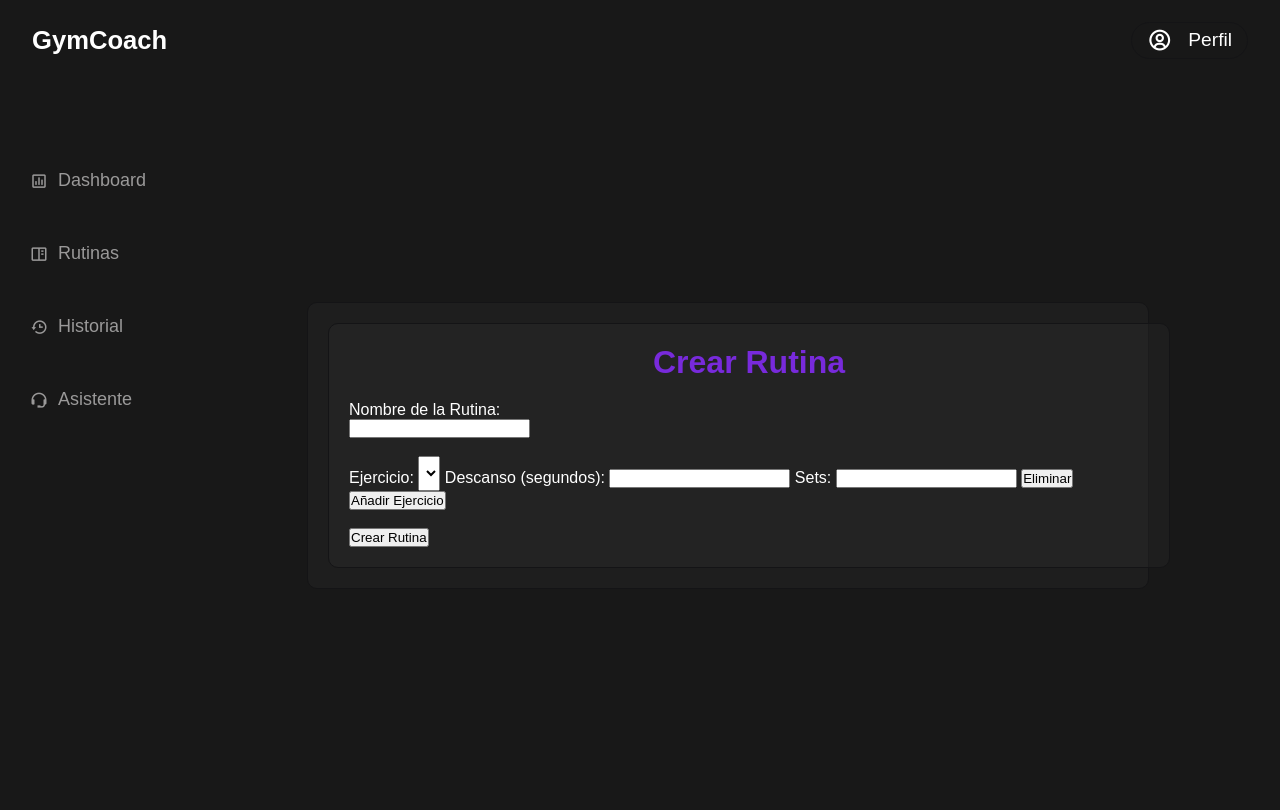
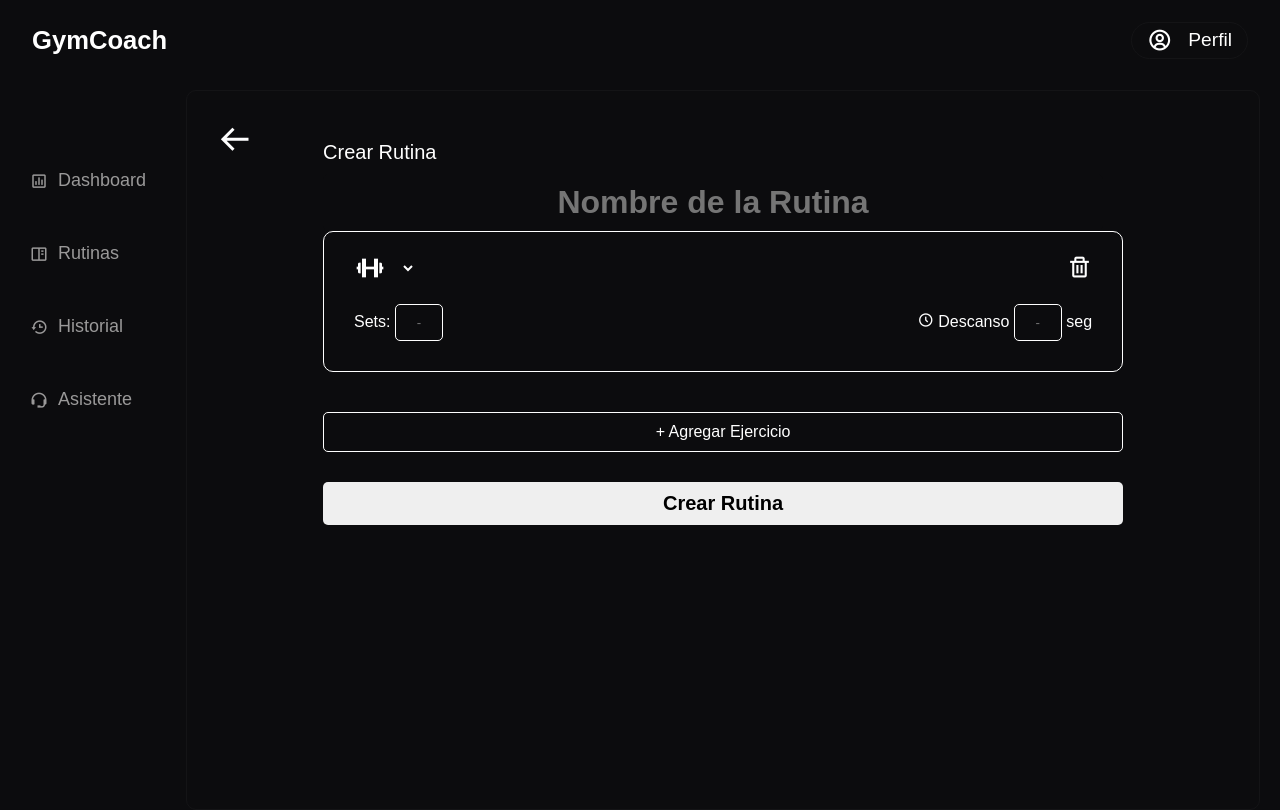
Before and after one commit to AdrianP17/GymCoach, a Flask app: page /crear_rutina in a window 1280 px wide. Run offline with Flask 3, Linux system fonts and the light colour scheme; the visitor is signed in with stand-in values (Sample User, id 1); data that the repository does not hold is empty; some libraries are stand-ins or nearby versions; some web fonts are replaced.

Commit message:
refactor: styles and templates

```diff
--- a/app/app.py
+++ b/app/app.py
@@ -118,32 +118,36 @@ def crear_rutina():
         return redirect(url_for('login'))
 
     if request.method == 'POST':
-        nombre_rutina = request.form['nombre_rutina']
-        usuario = session['usuario']
+        try:
+            nombre_rutina = request.form['nombre_rutina']
+            usuario = session['usuario']
 
-        cursor = conexion.connection.cursor()
-        # Crear la rutina
-        sql_rutina = "INSERT INTO rutina (Nombre, usuario) VALUES (%s, %s)"
-        cursor.execute(sql_rutina, (nombre_rutina, usuario))
-        conexion.connection.commit()
-        rutina_id = cursor.lastrowid
+            cursor = conexion.connection.cursor()
+            # Crear la rutina
+            sql_rutina = "INSERT INTO rutina (Nombre, usuario) VALUES (%s, %s)"
+            cursor.execute(sql_rutina, (nombre_rutina, usuario))
+            conexion.connection.commit()
+            rutina_id = cursor.lastrowid
 
-        ejercicios = request.form.getlist('ejercicio')
-        descansos = request.form.getlist('descanso')
-        sets = request.form.getlist('sets')
-        print(sets)
-        for i in range(len(ejercicios)):
-            sql_rutina_ejercicio = "INSERT INTO rutina_ejercicio (idRutina, idEjercicio, descanso, sets) VALUES (%s, %s, %s, %s)"
-            cursor.execute(sql_rutina_ejercicio, (rutina_id, ejercicios[i], descansos[i], sets[i]))
-            conexion.connection.commit()
+            ejercicios = request.form.getlist('ejercicio')
+            descansos = request.form.getlist('descanso')
+            sets = request.form.getlist('sets')
 
-        return redirect(url_for('dashboard'))
+            for i in range(len(ejercicios)):
+                sql_rutina_ejercicio = "INSERT INTO rutina_ejercicio (idRutina, idEjercicio, descanso, sets) VALUES (%s, %s, %s, %s)"
+                cursor.execute(sql_rutina_ejercicio, (rutina_id, ejercicios[i], descansos[i], sets[i]))
+                conexion.connection.commit()
+
+            return redirect(url_for('dashboard'))
+        except KeyError as e:
+            return f"Error en el formulario: Falta el campo {str(e)}", 400
 
     cursor = conexion.connection.cursor()
     cursor.execute("SELECT idEjercicio, Nombre FROM ejercicio")
     ejercicios = cursor.fetchall()
 
     return render_template('crear_rutina.html', ejercicios=ejercicios)
+
 
 @app.route('/editar_rutina/<int:id>', methods=['GET', 'POST'])
 def editar_rutina(id):
@@ -305,7 +309,7 @@ def historial():
     data = {}
     try:
         cursor = conexion.connection.cursor()
-        sql = "SELECT idSesion, Fecha, Duracion, Finalizado FROM sesion WHERE usuario = %s ORDER BY Fecha"
+        sql = "SELECT idSesion, Fecha, Duracion, volumen, numSets FROM sesion WHERE usuario = %s ORDER BY Fecha"
         cursor.execute(sql, (session['usuario'],))
         sesiones = cursor.fetchall()
         data['sesiones'] = sesiones
--- a/app/static/css/layout.css
+++ b/app/static/css/layout.css
@@ -7,7 +7,6 @@
 :root{
     --background: #0C0C0E ;
     --lighter-background: #141416;
-    --first-color: #894cda;
 }
 a{
     text-decoration: none;
@@ -97,6 +96,7 @@ input::-webkit-inner-spin-button {
     width: 100%;
     margin: 10px 20px 0 10px;
     padding: 30px 20px 10px;
+    position: relative;
 }
 .container-title{
     font-size: 2rem;
@@ -105,8 +105,7 @@ input::-webkit-inner-spin-button {
 .rutina__container{
     display: flex;
     flex-wrap: wrap;
-    gap: 20px;
-
+    gap: 40px;
 }
 .rutina{
     align-items: center;
@@ -117,11 +116,11 @@ input::-webkit-inner-spin-button {
     border-radius: 10px;
     padding: 20px;
     margin: 20px 0;
-    transition: box-shadow 0.1s;
+    transition: box-shadow 0.3s;
     position: relative;
 }
 .rutina:hover{
-    box-shadow: 1px 1px 5px white;
+    box-shadow: 1px 1px 10px white;
 }
 
 .rutina-nombre{
@@ -188,41 +187,66 @@ input::-webkit-inner-spin-button {
     color: var(--background);
     font-weight: 500;
 }
+.historial__container{
+    display: grid;
+    grid-template-columns: repeat(3, 1fr);
+    gap: 40px;
+}
 
 .historial__card{
-    display: flex;
     background-color: var(--background);
-    box-shadow: 1px 1px 20px var(--background);
-    padding: 10px;
-    align-items: center;
+    border: 1px solid var(--lighter-background);
+    border-radius: 10px;
+    height: 220px;
+    margin: 20px 0;
+    transition: box-shadow 0.1s;
     transition: background-color 0.2s;
-    justify-content: space-around;
-}
-.historial__card:first-child{
-    border-radius: 10px 10px 0 0;
-}
-.historial__card:last-child{
-    border-radius: 0 0 10px 10px;
+    overflow: hidden;
+    position: relative;
+    transition: box-shadow 0.3s;
 }
 .historial__card:hover{
-    background-color: var(--lighter-background);
+    box-shadow: 1px 1px 5px white;
 }
+
 .historial__title{
-    font-size: 1.2rem;
-    font-weight: 400;
+    color: black;
+    font-size: 1.4rem;
+    text-align: center;
+    padding: 10px;
+    border-radius: 10px;
+    font-weight: 500;
+    margin-bottom: 20px;
+    background-color: white;
 }
 .historial__desc{
-    font-size: 1rem;
-    font-weight: 200;
+    font-size: 1.1rem;
+    margin-bottom: 10px;
+    font-weight: 300;
+    margin-left: 20px;
 }
-/* .historial__container{
-    display: flex;
-    flex-wrap: wrap;
-    gap: 20px;
-    align-items: center;
-} */
+.action-card{
+    font-size: 36px;
+    color: white;
+    border: 1px solid white;
+    border-radius: 100%;
+    padding: 0px 12px;
+    position: absolute;
+    bottom: 16px;
+    right: -52px;
+    transition: right 0.3s;
+}
+.historial__card:hover .action-card {
+    right: 12px;
+}
 
 /* EDITAR RUTINA */
+.exContainer{
+    padding: 10px 30px;
+    margin-bottom: 40px;
+    border-radius: 10px;
+    border: 1px solid white;
+}
 .container__tabla {
     max-width: 800px;
     margin: auto;
@@ -274,6 +298,8 @@ input::-webkit-inner-spin-button {
     display: flex;
     justify-content: space-between;
     align-items: center;
+    margin-top: 10px;
+    margin-bottom: 20px;
 }
 .sets-container {
     margin-top: 10px;
@@ -308,6 +334,7 @@ input::-webkit-inner-spin-button {
 .remove-exercise{
     font-size: 25px;
     transition: transform 0.3s;
+    cursor: pointer;
 }
 .remove-exercise:hover{
     transform: translateY(-2px);
@@ -319,12 +346,22 @@ input::-webkit-inner-spin-button {
     border: 1px solid white;
 }
 select{
-    font-size: 28px;
+    font-size: 24px;
+    background-color: var(--background);
+    color: white;
+    border: none;
+    cursor: pointer;
 }
 option{
-    font-size: 18px;
+    font-size: 16px;
 }
+.border{
+    border: 1px solid white;
+    border-radius: 5px;
+    padding: 10px 5px;
+    margin-top: 20px;
 
+}
 /* DETALLE SESION */
 table {
     width: 100%;
@@ -395,8 +432,6 @@ th, td {
 }
 .cancel-btn{
     cursor: pointer;
-    padding: 5px 10px;
-    border-radius: 5px;
     background-color: var(--background);
     color: white;
     border: none;
@@ -415,3 +450,49 @@ th, td {
     font-size: 28px;
     transition: color 0.3s;
 }
+.back{
+    font-size: 36px;
+    margin-left: 10px;
+    position: absolute;
+}
+.back > i{
+    transition: transform 0.3s;
+}
+.back:hover i{
+    transform: translateX(-4px);
+}
+.card-ai{
+    background-color: white;
+    color: black;
+    width: fit-content;
+    justify-content: space-between;
+    align-items: center;
+    padding: 20px;
+    border-radius: 10px;
+    margin: 10px 0;
+}
+.card-title{
+    font-size: 40px;
+    font-weight: 500;
+    margin-bottom: 10px;
+}
+.card-description{
+    font-size: 20px;
+    font-weight: 400;
+    margin-bottom: 10px;
+}
+.card-ai-btn{
+    display: inline-block;
+    border: 2px solid var(--background);
+    padding: 10px 20px;
+    border-radius: 10px;
+    margin-top: 20px;
+    font-size: 20px;
+    font-weight: 500;
+    color: black;
+    transition: background-color 0.2s;
+}
+.card-ai-btn:hover{
+    background-color: var(--background);
+    color: white;
+}
--- a/app/templates/crear_rutina.html
+++ b/app/templates/crear_rutina.html
@@ -5,49 +5,73 @@
 {% endblock %}
 
 {% block body %}
-<div class="container">
-    <h2 class="container-title">Crear Rutina</h2>
+<a href="{{ url_for('rutinas') }}" class="back"><i class='bx bx-arrow-back'></i></a>
+<div class="container__tabla">
+    <h2 class="section-subtitle">Crear Rutina</h2>
     <form method="POST">
-        <div>
-            <label for="nombre_rutina">Nombre de la Rutina:</label><br>
-            <input type="text" id="nombre_rutina" name="nombre_rutina" required><br><br>
-        </div>
-        <div id="ejercicios-container">
-            <div class="ejercicio-row">
-                <label>Ejercicio:</label>
+        <input type="text" name="nombre_rutina" placeholder="Nombre de la Rutina" class="input-field section-title" required>
+        <div id="exercise-container">
+            <div class="exContainer">
+                <div class="exercise-row">
+                    <div class="title-group">
+                        <i class='bx bx-dumbbell title-icon' ></i>
                         <select name="ejercicio" required>
                             {% for ejercicio in ejercicios %}
                                 <option value="{{ ejercicio[0] }}">{{ ejercicio[1] }}</option>
                             {% endfor %}
                         </select>
-                <label>Descanso (segundos):</label>
-                <input type="number" name="descanso" required>
+                    </div>
+                    <a onclick="removeEjercicio(this.parentElement)"><i class='bx bx-trash remove-exercise' ></i></a>
+                    </div>
+                <div class="exercise-row">
+                        <div>
                             <label>Sets:</label>
-                <input type="number" name="sets" required>
-                <button type="button" onclick="removeEjercicio(this)">Eliminar</button>
+                            <input type="number" name="sets" placeholder="-" class="input-field small-input border"  required>
+                        </div>
+                        <div class="row-header">
+                                    <i class='bx bx-time-five'></i>
+                                    <span>Descanso</span>
+                                    <input type="number" name="descanso" placeholder="-" class="input-field small-input border" required>
+                                    <span>seg</span>
                         </div>
                 </div>
-        <button type="button" onclick="addEjercicio()">Añadir Ejercicio</button><br><br>
-        <input type="submit" value="Crear Rutina">
+            </div>
+        </div>
+        <div class="add-exercise button" onclick="addEjercicio()">+ Agregar Ejercicio</div>
+        <input type="submit" class="button submit-button" value="Crear Rutina">
     </form>
 </div>
 <script>
     function addEjercicio() {
-        const container = document.getElementById('ejercicios-container');
+        const container = document.getElementById('exercise-container');
         const newEjercicio = document.createElement('div');
         newEjercicio.classList.add('ejercicio-row');
         newEjercicio.innerHTML = `
-            <label>Ejercicio:</label>
+            <div class="exContainer">
+                <div class="exercise-row">
+                    <div class="title-group">
+                        <i class='bx bx-dumbbell title-icon' ></i>
                         <select name="ejercicio" required>
                             {% for ejercicio in ejercicios %}
                                 <option value="{{ ejercicio[0] }}">{{ ejercicio[1] }}</option>
                             {% endfor %}
                         </select>
-            <label>Descanso (segundos):</label>
-            <input type="number" name="descanso" required>
+                    </div>
+                    <a onclick="removeEjercicio(this.parentElement)"><i class='bx bx-trash remove-exercise' ></i></a>
+                    </div>
+                <div class="exercise-row">
+                        <div>
                             <label>Sets:</label>
-            <input type="number" name="sets" required>
-            <button type="button" onclick="removeEjercicio(this)">Eliminar</button>
+                            <input type="number" name="sets" placeholder="-" class="input-field small-input border" required>
+                        </div>
+                        <div class="row-header">
+                                    <i class='bx bx-time-five'></i>
+                                    <span>Descanso</span>
+                                    <input type="number" name="descanso" placeholder="-" class="input-field small-input border" required>
+                                    <span>seg</span>
+                        </div>
+                </div>
+            </div>
         `;
         container.appendChild(newEjercicio);
     }
@@ -57,80 +81,4 @@
         row.remove();
     }
     </script>
-    <style>
-        body {
-            background-color: #181818;
-            color: white;
-            font-family: Arial, sans-serif;
-        }
-        .container {
-            max-width: 800px;
-            margin: auto;
-            padding: 20px;
-            background-color: #3f3f3f2a;
-            border-radius: 10px;
-        }
-        h2 {
-            color: #782ADB;
-            text-align: center;
-            margin-bottom: 20px;
-        }
-        .input-field {
-            width: calc(100% - 20px);
-            padding: 10px;
-            margin: 10px 0;
-            border: none;
-            border-radius: 5px;
-            background-color: #2a2a2a;
-            color: white;
-        }
-        .small-input {
-            width: 60px;
-        }
-        .button {
-            background-color: #782ADB;
-            color: white;
-            padding: 10px;
-            border: none;
-            border-radius: 5px;
-            cursor: pointer;
-            margin: 10px 0;
-            text-align: center;
-        }
-        .button:hover {
-            background-color: #5d1ea1;
-        }
-        .submit-button {
-            width: 100%;
-            margin-top: 20px;
-        }
-        .exercise-group {
-            background-color: #2a2a2a;
-            padding: 10px;
-            border-radius: 5px;
-            margin-bottom: 20px;
-        }
-        .exercise-row {
-            display: flex;
-            justify-content: space-between;
-            align-items: center;
-        }
-        .sets-container {
-            margin-top: 10px;
-        }
-        .set-row {
-            display: flex;
-            align-items: center;
-            margin-top: 10px;
-        }
-        .set-row span {
-            margin-right: 10px;
-        }
-        .remove-set {
-            margin-left: 10px;
-        }
-        .small-button {
-            padding: 5px;
-        }
-    </style>
 {% endblock %}
--- a/app/templates/detalle_sesion.html
+++ b/app/templates/detalle_sesion.html
@@ -5,7 +5,8 @@
 {% endblock %}
 
 {% block body %}
-    <div class="container__tabla">
+<a href="{{ url_for('historial') }}" class="back"><i class='bx bx-arrow-back'></i></a>
+<div class="container__tabla">
         <h2 class="section-subtitle">Detalles de la Sesión</h2>
         {% if data['detalles'] %}
         {% for nombre_ejercicio, ejercicio in data['ejercicios'].items() %}
```
Also changed, not shown: app/static/css/login-register.css (added, +97 -0 lines), app/templates/dashboard.html (+9 -0 lines), app/templates/editar_rutina.html (+38 -11 lines), app/templates/historial.html (+8 -8 lines), app/templates/login.html (+10 -38 lines), app/templates/register.html (+33 -44 lines). Lines whose indentation alone changed are shown as unchanged.
